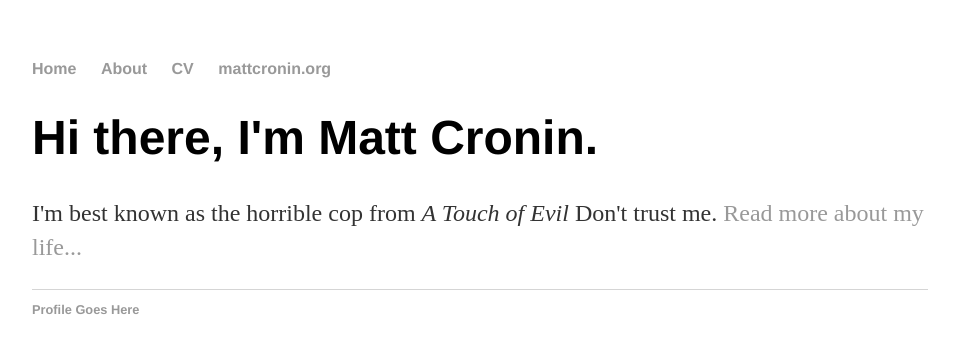
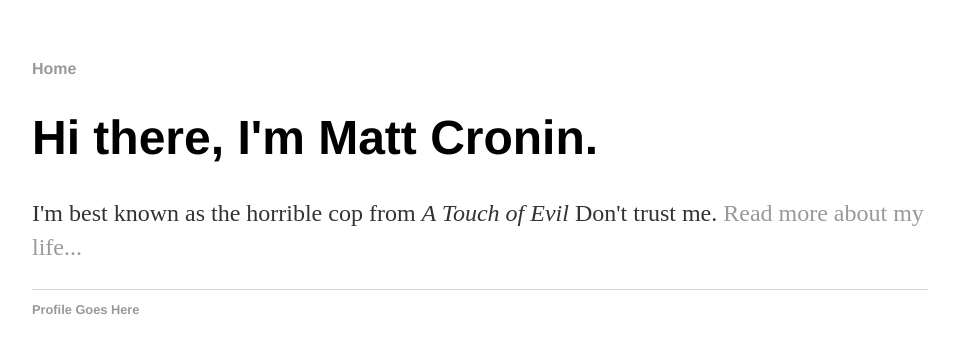
Before and after one commit to jmpcronin/jmpcronin.github.io, a plain HTML site: page index.html in a window 1280 px wide. Shown: the whole page, without its empty margins (160-1115 px from the left). Drawn offline with Linux system fonts and the light colour scheme.

Commit message:
Update index.html
Commented out Menu (about, CV, etc

```diff
--- a/index.html
+++ b/index.html
@@ -9,9 +9,9 @@
 		<nav>
     		<ul>
         		<li><a href="/">Home</a></li>
-	        	<li><a href="/about">About</a></li>
+	        	<!--  <li><a href="/about">About</a></li>
         		<li><a href="/cv">CV</a></li>
-        		<li><a href="http://mattcronin.org">mattcronin.org</a></li>
+        		<li><a href="http://mattcronin.org">mattcronin.org</a></li>  -->
     		</ul>
 		</nav>
 		<div class="container">
```
